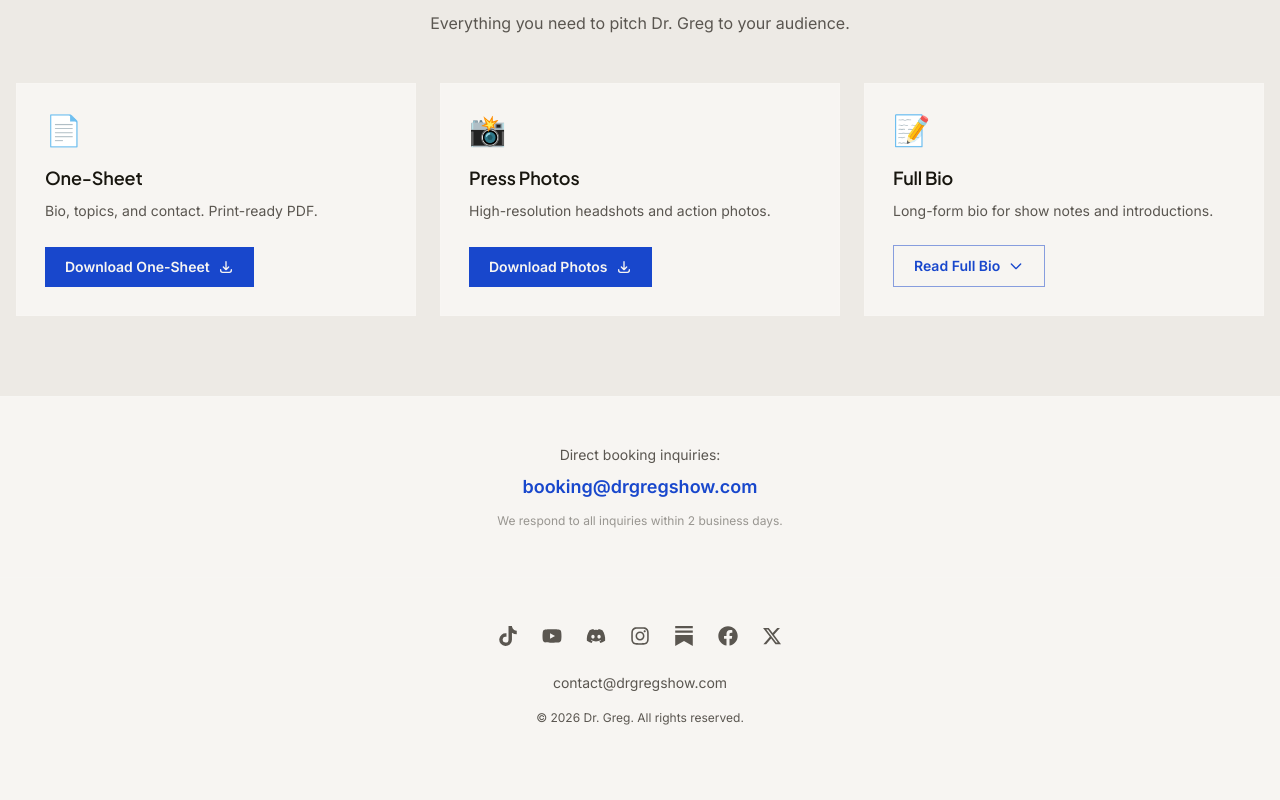
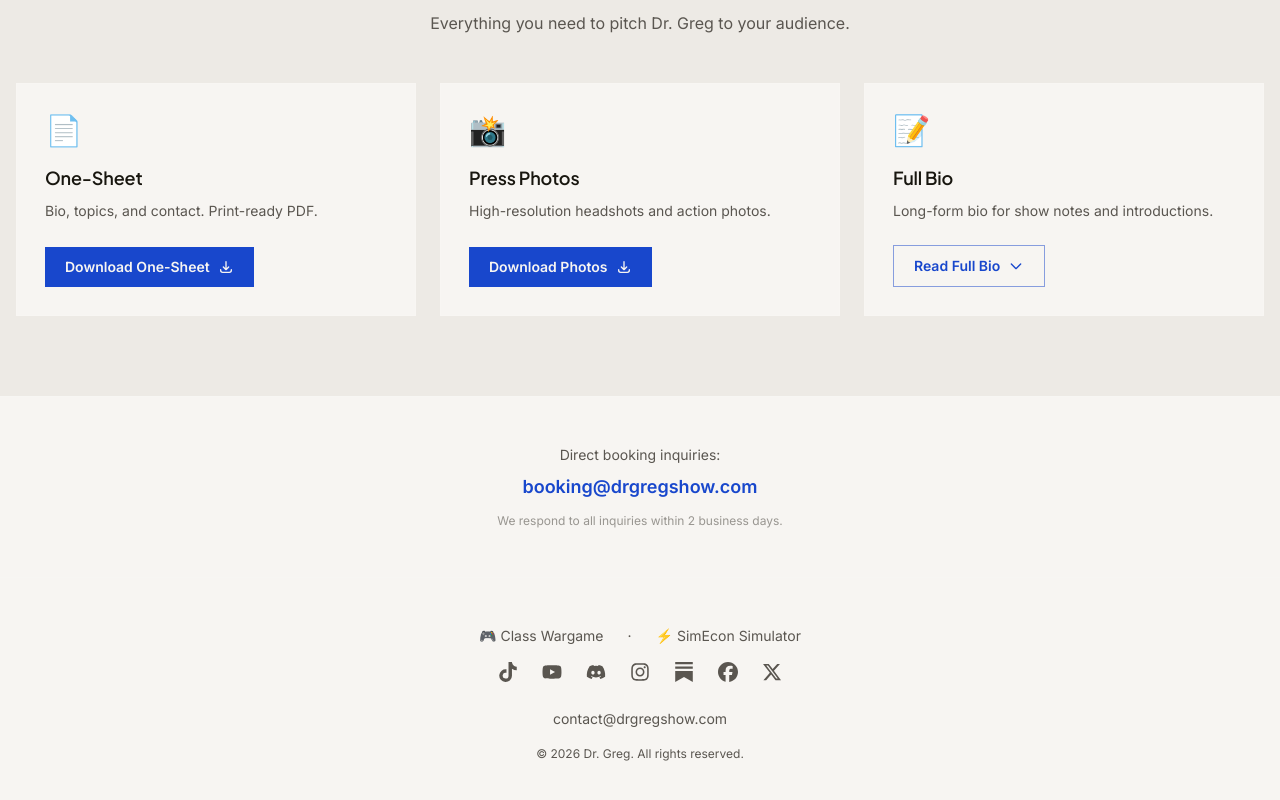
Before and after one commit to gregnewkirk/drgregshow-website, a Next.js app: page /booking in a window 1280 px wide. Shown: the part 2809-3609 px from the top of the page. Before the commit the page ends 3583 px from the top, so only its background shows below. Built offline with nearby package versions, Linux system fonts and the light colour scheme.

Commit message:
feat: add Class Wargame + SimEcon links to footer; fix duplicate imports

```diff
--- a/src/components/Footer.tsx
+++ b/src/components/Footer.tsx
@@ -6,13 +6,6 @@ import {
   FaFacebook,
   FaXTwitter,
 } from "react-icons/fa6";
-import {
-  FaTiktok,
-  FaYoutube,
-  FaDiscord,
-  FaInstagram,
-  FaFacebook,
-} from "react-icons/fa";
 import { SiSubstack } from "react-icons/si";
 
 const SOCIAL_LINKS = [
@@ -29,6 +22,25 @@ export default function Footer() {
   return (
     <footer className="py-12 px-4 border-t border-white/5">
       <div className="max-w-6xl mx-auto text-center">
+        <div className="flex justify-center gap-6 mb-4 flex-wrap">
+          <a
+            href="https://theclasswargame.com/"
+            target="_blank"
+            rel="noopener noreferrer"
+            className="text-text-secondary hover:text-accent-cyan transition-colors text-sm"
+          >
+            🎮 Class Wargame
+          </a>
+          <span className="text-text-secondary text-sm">·</span>
+          <a
+            href="https://simecon.app/"
+            target="_blank"
+            rel="noopener noreferrer"
+            className="text-text-secondary hover:text-accent-cyan transition-colors text-sm"
+          >
+            ⚡ SimEcon Simulator
+          </a>
+        </div>
         <div className="flex justify-center gap-6 mb-6">
           {SOCIAL_LINKS.map((link) => (
             <a
```
